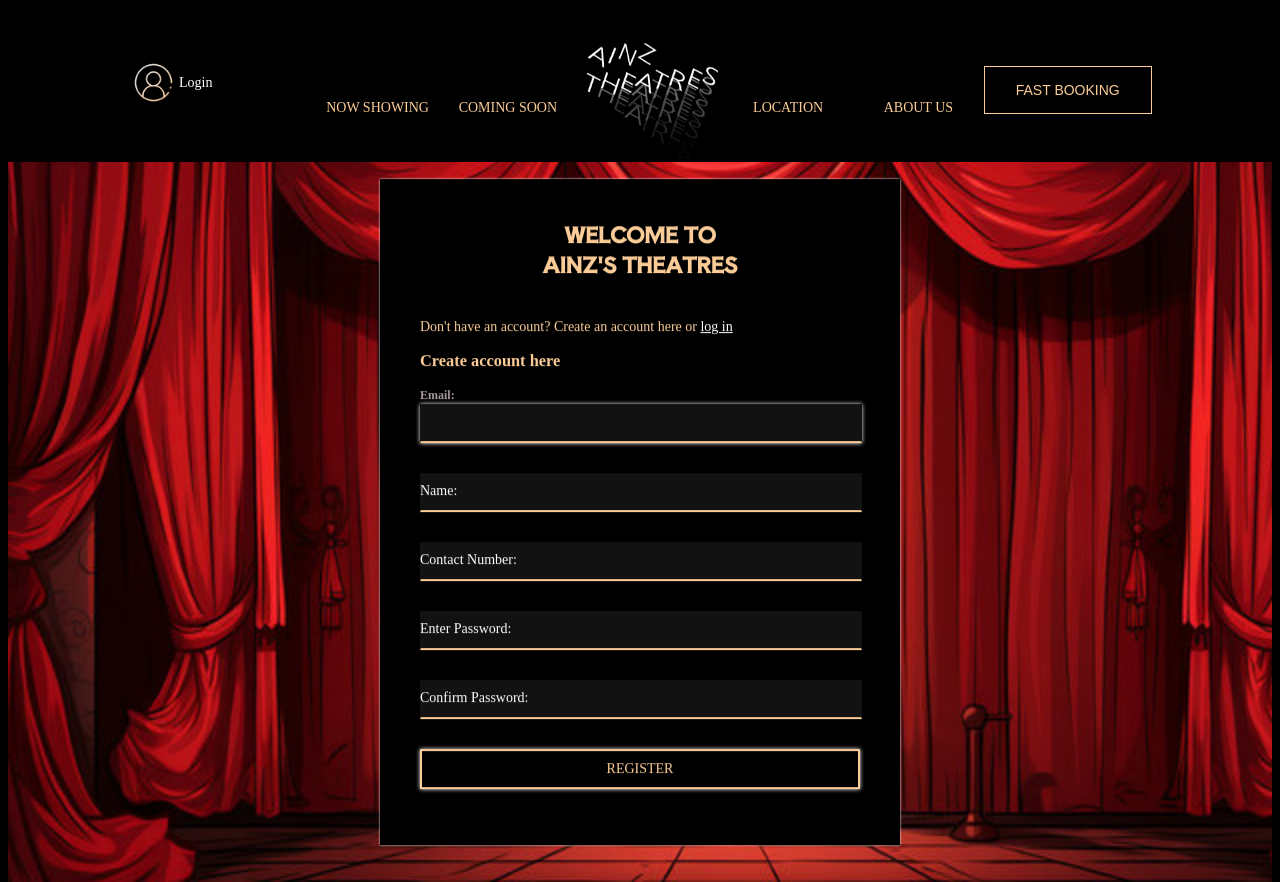
After one commit to regyap/IE4717-Ainz-s-Theatres, a PHP site: page /signup.php in a window 1280 px wide. The commit adds this page. Run offline with PHP 8.4, Linux system fonts and the light colour scheme; some web fonts are replaced.

Commit message:
nav bar and signup

```diff
--- a/css/global.css
+++ b/css/global.css
@@ -97,9 +97,9 @@ body {
 }
 
 #login {
-    margin-top: 56px;
+    margin-top: 49px;
     /* vertical-align: middle; */
-
+    padding-right: 100px;
     display: flex;
     flex-direction: row;
 }
--- /dev/null
+++ b/css/signup.css
@@ -0,0 +1,152 @@
+/* input:focus ~ .floating-label,
+input:not(:focus):valid ~ .floating-label {
+top: 8px;
+bottom: 10px;
+left: 20px;
+font-size: 11px;
+opacity: 1;
+}
+
+.inputText {
+font-size: 14px;
+width: 200px;
+height: 35px;
+}
+
+.floating-label {
+position: absolute;
+pointer-events: none;
+left: 20px;
+top: 18px;
+transition: 0.2s ease all;
+}
+
+h1 {
+color: blue;
+} */
+
+.boxbg {
+    background-image: url(../image/360_F_614024027_m0rO7dfjVQYR66p9Juxpddrh8qLcUlcO.jpg);
+    background-attachment: fixed;
+    /* background-position: 0.5% 70%; */
+    background-size: cover;
+    background-position: cover;
+    background-repeat: no-repeat;
+    background-color: #121212;
+    height: 90vh;
+}
+
+.box {
+    position: absolute;
+    top: 64%;
+    left: 50%;
+    transform: translate(-50%, -50%);
+    width: 520px;
+    background: #121212;
+    padding: 40px;
+    box-sizing: border-box;
+    /* border: 1px solid #FBCC97; */
+    filter: drop-shadow(0px 0px 1px white);
+    font-family: Montserrat;
+    font-size: 14px;
+    color: #FBCC97;
+    background-color: black;
+
+}
+
+.box h2,
+h1 {
+    margin: 0 0 40px;
+    padding: 0;
+    text-transform: uppercase;
+    color: #FBCC97;
+    text-align: center;
+    font-family: Aoboshi One;
+}
+
+.box input {
+    padding: 10px 0;
+    margin-bottom: 30px;
+    width: 100%;
+    box-sizing: none;
+    outline: none;
+    border: none;
+    border: 1px solid #121212;
+    border-bottom: 2px solid #FBCC97;
+    background: #121212;
+    color: #FBCC97;
+    font-family: Montserrat;
+
+}
+
+.box input[type="submit"] {
+    border-bottom: none;
+    cursor: pointer;
+    background: black;
+
+    margin-bottom: 0;
+    text-transform: uppercase;
+    font-family: Montserrat;
+    font-size: 14px;
+    border: 2px solid #FBCC97;
+    color: #FBCC97;
+
+}
+
+.box input[type="submit"]:hover {
+
+    background: #FBCC97;
+    transition: 0.5s;
+    border: 2px solid #FBCC97;
+    color: black;
+    filter: drop-shadow(0px 0px 1px white);
+
+}
+
+.box form div {
+    position: relative;
+
+}
+
+.box form div label {
+    position: absolute;
+    top: 10px;
+    left: 0;
+    color: white;
+    transition: 0.5s;
+    pointer-events: none;
+    /* padding-left: 10px; */
+}
+
+.box input:focus~label,
+.box input:valid~label {
+    top: -16px;
+    left: 0;
+    color: rgb(166, 155, 155);
+    font-size: 12px;
+    font-weight: bold;
+
+}
+
+.box input:focus,
+.box input:valid {
+    border-bottom: 2px solid #FBCC97;
+    filter: drop-shadow(0px 0px 2px white);
+
+}
+
+.box #profileimg img {
+    width: 50px;
+    position: relative;
+    left: 130px;
+}
+
+.box p {
+    font-size: 14px;
+    color: #FBCC97;
+}
+
+.box a {
+    font-size: 14px;
+    color: white;
+}
--- a/index.php
+++ b/index.php
@@ -202,10 +202,10 @@
 
     <br>
     <a href="#nowShowingSection" class="navlinks">NOW SHOWING</a>
-    <a href="#Paris" class="navlinks">COMING SOON</a>
+    <a href="#nowShowingSection" class="navlinks">COMING SOON</a>
     <a href="index.php" id="logo"><img src="image/Asset 1@4x.png"></a>
     <a href="locations.php" class="navlinks">LOCATION</a>
-    <a href="aboutus.html" class="navlinks">ABOUT US</a>
+    <a href="index.php#aboutuscontent" class="navlinks">ABOUT US</a>
     <br>
     <input type="submit" value="FAST BOOKING" class="lol" onclick="openFastBooking();">
   </nav>
@@ -345,7 +345,7 @@
   <section class="aboutus">
     <img src="./image/Glass_Half_Full_6_640_360_81_s_c1.jpg" class="glassimg">
     <img src="./image/bath.jpg" class="bathimg">
-    <div class="aboutuscontent">
+    <div class="aboutuscontent" id="aboutuscontent">
       <h1>HELLO!</h1>
       <p>Introducing the truly unmatched cinematic experience, merging art-house with mouth-watering café and bar menus.
         Fabulously designed interiors. State-of-the-art laser projection technology. <br>Welcome to Ainz.
--- /dev/null
+++ b/signup.php
@@ -0,0 +1,133 @@
+<!DOCTYPE html>
+<html lang="en">
+
+<head>
+    <title>Ainz's Theatres</title>
+    <meta charset="utf-8" />
+    <link rel="stylesheet" href="css/global.css" />
+    <link rel="stylesheet" href="css/signup.css" />
+</head>
+<script>
+        function validateEmail() {
+        const emailInput = document.getElementById("emailInput").value;
+        console.log(emailInput)
+        const resultMessage = document.getElementById("resultMessage");
+        const pattern = /^[a-zA-Z0-9._%+-]+@[a-zA-Z0-9.-]+\.[a-zA-Z]{2,}$/;
+        console.log("Pattern test result:", pattern.test(emailInput));
+
+        if (pattern.test(emailInput)) {
+            console.log("Email is valid")
+            resultMessage.innerHTML = "Email is valid";
+        } else {
+            resultMessage.innerHTML = "Email is not valid";
+        }
+        }
+        function signup_validate()
+            {
+                var pw = document.getElementById('password');
+                var cfpw = document.getElementById('confirmpassword');
+
+                if(pw.value != cfpw.value)
+                {
+                    resultMessage.innerHTML = "Password Not Matched";
+                    return false;
+                }
+                else
+                {
+                    return true;
+
+                }
+            }
+
+        function
+    </script>
+
+<body>
+    <nav class="navbar">
+        <?php
+          session_start();
+          if(isset($_SESSION['login'])=="IsIn"){
+            if(isset($_SESSION['username'])){
+            $username = $_SESSION['username'];
+
+        ?>
+
+        <div class="dropdown">
+            <button onclick="myFunction()" class="dropbtn"><img src="image/login.png" id="dropbtnimg">
+                <p>Hello,
+                    <?php echo $username?>
+                </p>
+            </button>
+            <div id="myDropdown" class="dropdown-content">
+
+                <a href="purchaseHistory.php">Purchase History</a>
+                <form action="php/signin_process.php" method="post" id="signout" name="signout">
+                    <a href="#" onclick="document.getElementById('signout').submit();">Log out</a>
+                </form>
+            </div>
+        </div>
+
+
+        <?php  }}else{ ?>
+        <a href="login.php" class="user" id="login"><img src="image/login.png">
+            <p>Login</p>
+        </a>
+        <?php }?>
+
+
+        <br>
+        <a href="index.php#nowShowingSection" class="navlinks">NOW SHOWING</a>
+        <a href="index.php#nowShowingSection" class="navlinks">COMING SOON</a>
+        <a href="index.php" id="logo"><img src="image/Asset 1@4x.png"></a>
+        <a href="locations.php" class="navlinks">LOCATION</a>
+        <a href="index.php#aboutuscontent" class="navlinks">ABOUT US</a>
+        <br>
+        <input type="submit" value="FAST BOOKING" class="lol" onclick="openFastBooking();">
+    </nav>
+
+    <section class="boxbg">
+        <div class="box">
+            <h1>Welcome to <br>AINZ'S THEATRES</h1>
+            <p>Don't have an account?
+                Create an account here or <a href="login.php">log in</a></p>
+            <h3>Create account here</h3><br>
+            <form action="login" method="post">
+
+
+                <div>
+                    <input type="text" name="email" pattern=".{3,}" required autofocus oninput="validateEmail()" id="emailInput">
+                    <label> Email: </label>
+                </div>
+                <div>
+                    <input type="text" name="name" pattern=".{3,}" required autofocus id="nameInput">
+                    <label> Name: </label>
+
+                </div>
+                <div>  <input type="text" name="contactno" pattern=".{3,}" required autofocus  id="contactnoInput">
+                    <label> Contact Number: </label>
+
+                </div>
+                <div>
+                    <input type="password" name="pass" pattern=".{3,}" required autofocus id="password">
+                    <label> Enter Password: </label>
+                </div>
+                <div>
+                    <input type="password" name="confirmpass" pattern=".{3,}" required autofocus id="confirmpassword">
+                    <label> Confirm Password: </label>
+                </div>
+
+
+                <div id="resultMessage"></div>
+                <input type="submit" value="register">
+            </form><br>
+
+        </div>
+
+
+    </section>
+
+
+
+</body>
+
+</html>
```
Also changed, not shown: locations.php (+35 -13 lines), login.php (+36 -13 lines), movieDetails.php (+35 -11 lines), paymentDetails.php (+35 -13 lines), seatSelection.php (+35 -13 lines), signup.html (deleted, +0 -77 lines).
